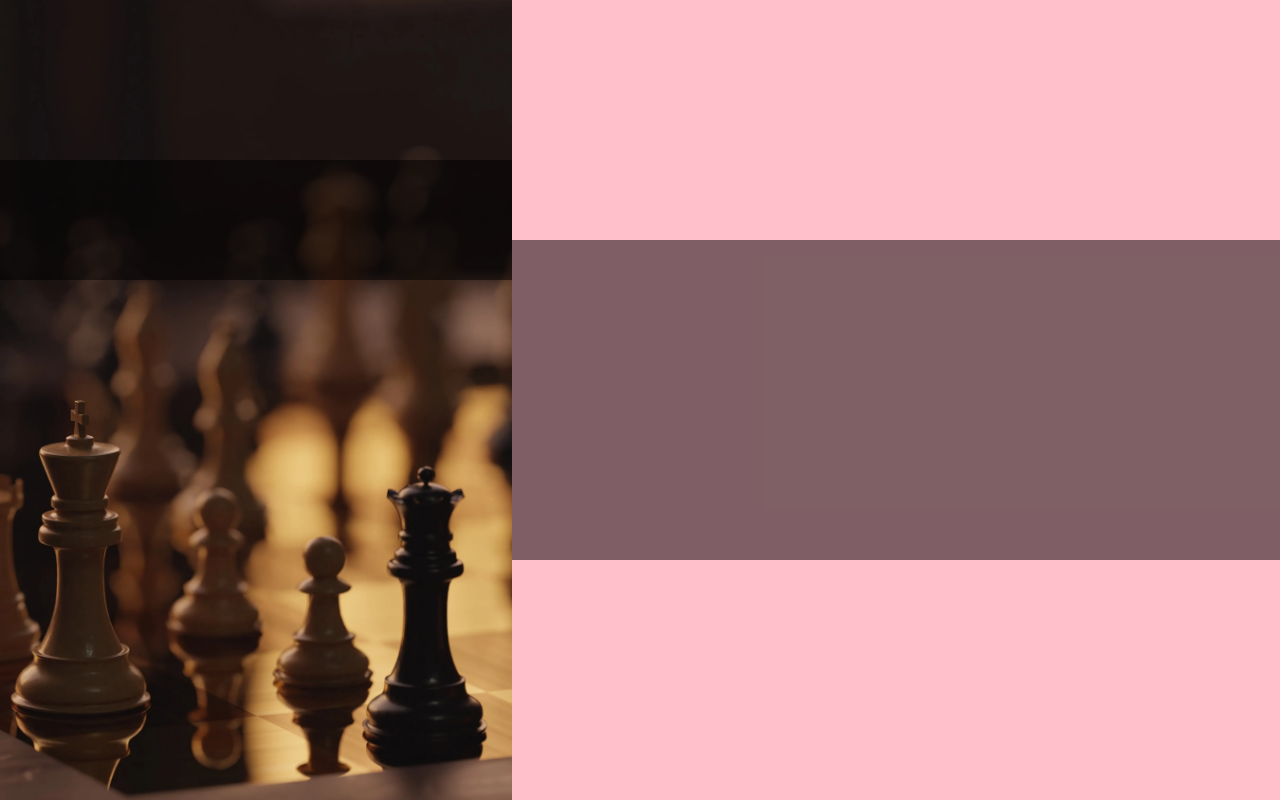
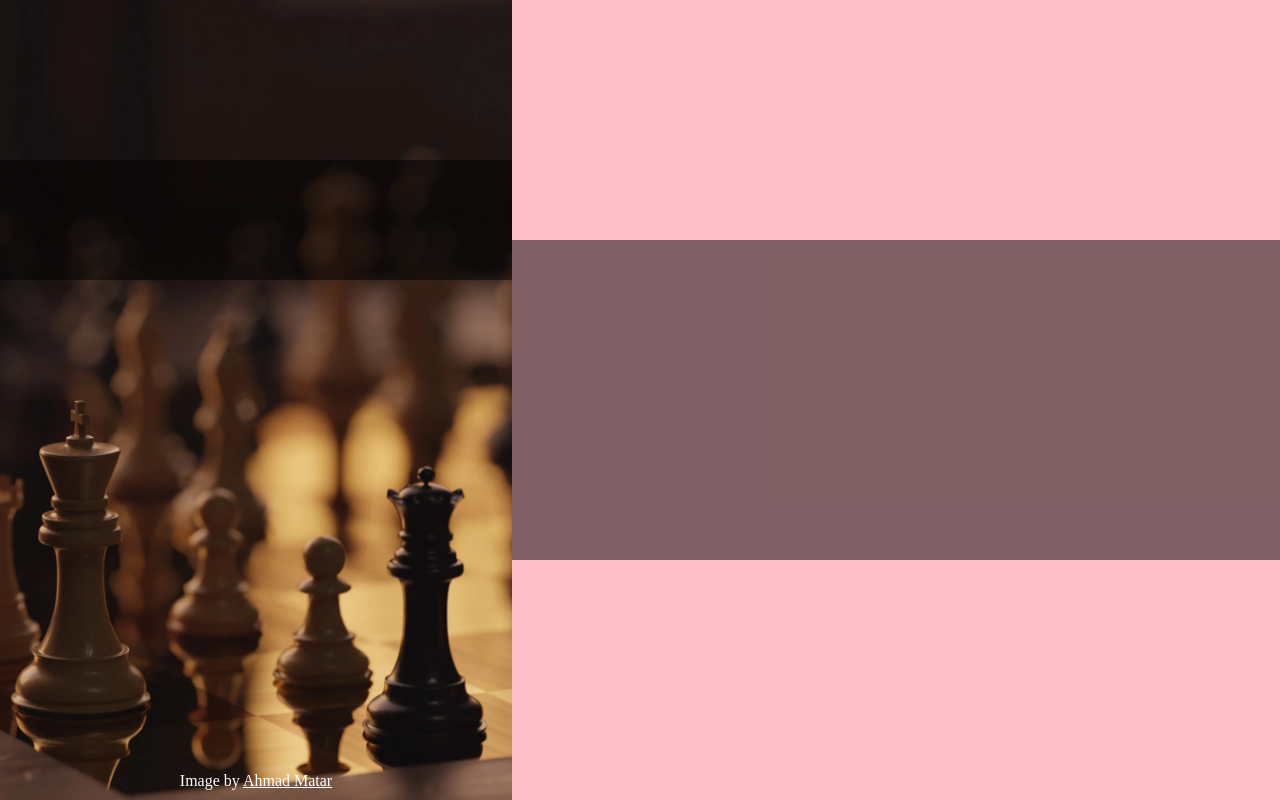
Before and after one commit to marcushoks/odin-sign-up-form, a plain HTML site: page index.html in a window 1280 px wide. Drawn offline with Linux system fonts and the light colour scheme.

Commit message:
Add image credit

```diff
--- a/index.html
+++ b/index.html
@@ -11,6 +11,20 @@
   <body>
     <div class="image-container">
       <div class="logo"></div>
+
+      <div class="image-credit">
+        <span>
+          Image by
+          <a
+            class="image-credit__link"
+            href="https://unsplash.com/@ahmadmatar_"
+            target="_blank"
+            rel="noopener noreferrer"
+          >
+            Ahmad Matar
+          </a>
+        </span>
+      </div>
     </div>
 
     <div class="content">
--- a/style.css
+++ b/style.css
@@ -16,6 +16,9 @@ body > div {
   background-size: cover;
   background-repeat: no-repeat;
   background-position: center bottom;
+  display: flex;
+  flex-direction: column;
+  justify-content: space-between;
 }
 
 .logo {
@@ -24,6 +27,15 @@ body > div {
   width: 100%;
   height: 120px;
   background-color: rgb(0, 0, 0, 0.5);
+}
+
+.image-credit {
+  margin: 10px auto;
+}
+
+.image-credit,
+.image-credit__link {
+  color: white;
 }
 
 .content {
```
